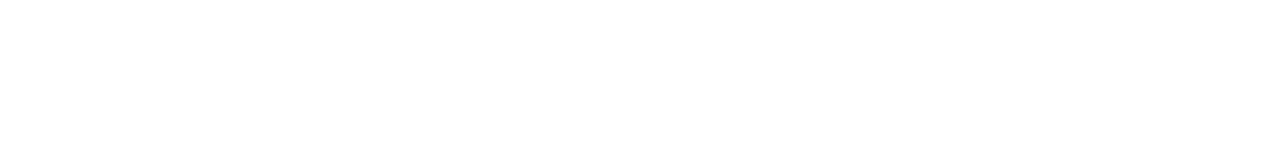
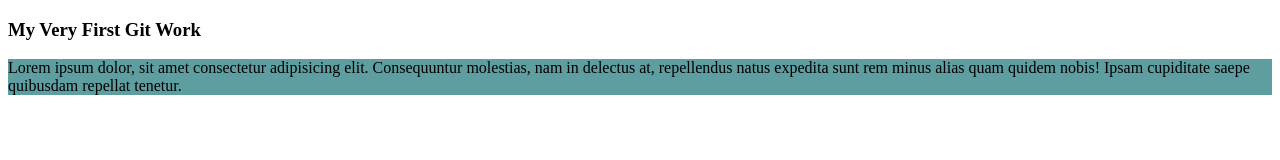
Before and after one commit to MushfikhaJyoti/my-first-github-repo, a plain HTML site: page index.html in a window 1280 px wide. Drawn offline with Linux system fonts and the light colour scheme.

Commit message:
second commit

```diff
--- a/index.html
+++ b/index.html
@@ -4,8 +4,10 @@
     <meta charset="UTF-8">
     <meta name="viewport" content="width=device-width, initial-scale=1.0">
     <title>My First Github Repo</title>
+    <link rel="stylesheet" href="styles/design.css">
 </head>
 <body>
-
+ <h3>My Very First Git Work</h3>
+ <p>Lorem ipsum dolor, sit amet consectetur adipisicing elit. Consequuntur molestias, nam in delectus at, repellendus natus expedita sunt rem minus alias quam quidem nobis! Ipsam cupiditate saepe quibusdam repellat tenetur.</p>
 </body>
 </html>
--- /dev/null
+++ b/styles/design.css
@@ -0,0 +1,3 @@
+p{
+    background-color: cadetblue;
+}
```
